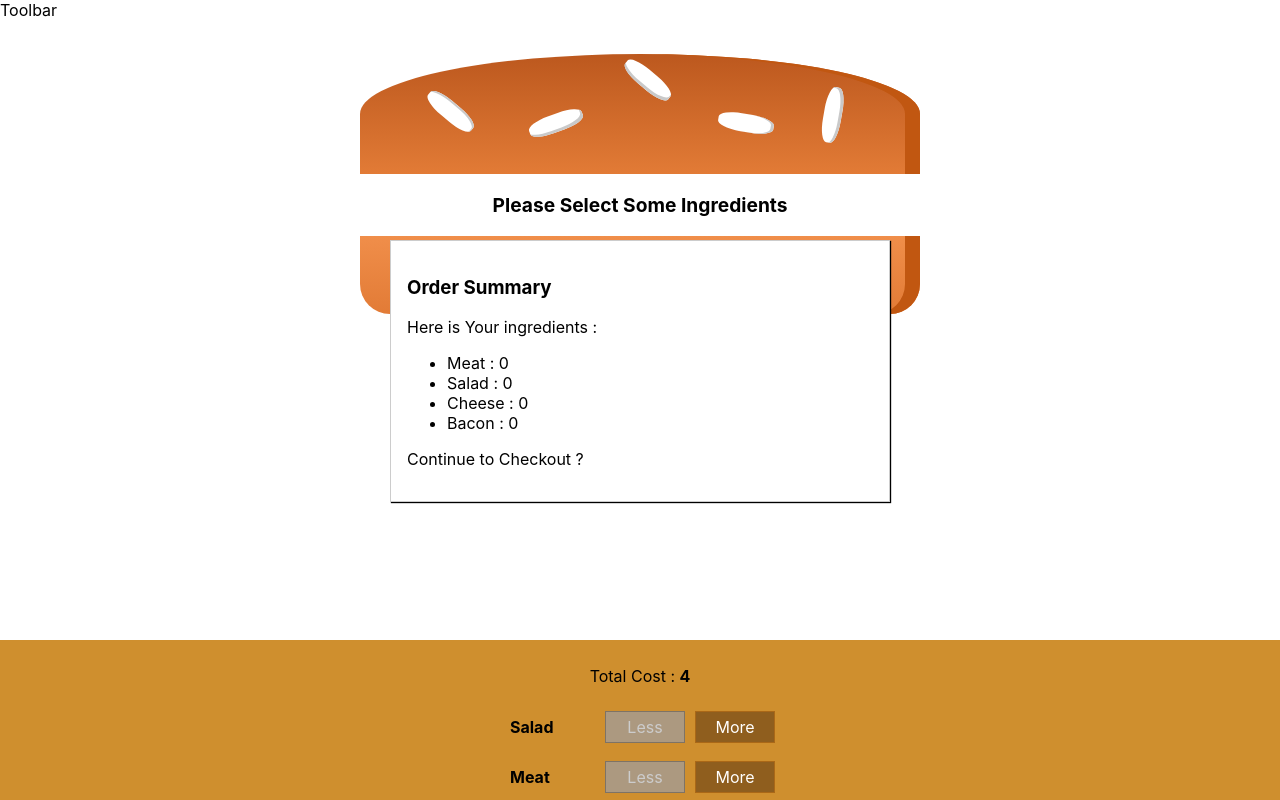
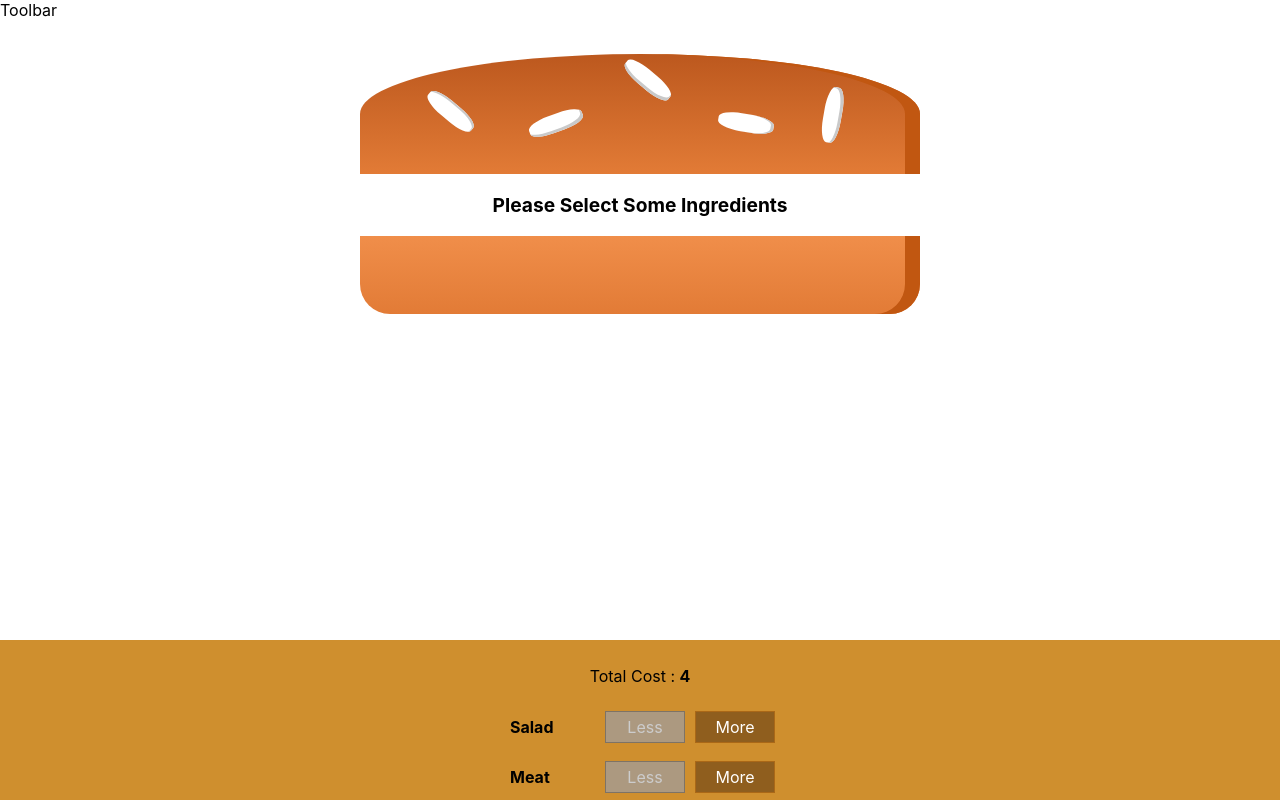
Before and after one commit to Mezba132/Burger-Builder, a React (Create React App) app: page / in a window 1280 px wide. Shown: the top 800 px of the page. Built offline with nearby package versions, Linux system fonts and the light colour scheme.

Commit message:
Show and Hide Modal with Animation

```diff
--- a/src/components/Burger/BuildControls/BuildControls.js
+++ b/src/components/Burger/BuildControls/BuildControls.js
@@ -23,7 +23,9 @@
             })}
         <button
         className={Classes.OrderButton}
-        disabled={!props.purchaseNow}>Order Now</button>
+        disabled={!props.purchaseNow}
+        onClick={props.ordered}
+        >Order Now</button>
         </div>
 )
 
--- a/src/components/Burger/Order-Summary/Order-Summary.js
+++ b/src/components/Burger/Order-Summary/Order-Summary.js
@@ -5,8 +5,8 @@
     const ingredientSummary = Object.keys(props.ingredients)
     .map( igKey => {
     return(
-    <li>
-        <span>{igKey} : {props.ingredients[igKey]}</span>
+    <li key={igKey}>
+         <span>{igKey} : {props.ingredients[igKey]}</span>   {/* Salad : 1 */}
     </li>
     )});
     return (
--- a/src/components/UI/Modal/Modal.js
+++ b/src/components/UI/Modal/Modal.js
@@ -2,7 +2,12 @@
 import Classes from './Modal.module.css';
 
 const modal = (props) => (
-    <div className={Classes.Modal}>
+    <div
+    className={Classes.Modal}
+    style ={{
+        transform : props.show ? 'translateY(0)' : 'translateY(-100vh)',
+        opacity : props.show ? '1' : '0'
+    }}>
         {props.children}
     </div>
 );
--- a/src/containers/BurgerBuilder/BurgerBuilder.js
+++ b/src/containers/BurgerBuilder/BurgerBuilder.js
@@ -25,7 +25,12 @@
             Bacon : 0
         },
         totalPrice : 4,
-        purchaseable : false
+        purchaseable : false,
+        purchasing : false
+    }
+
+    showModalHandler = () => {
+        this.setState({purchasing : true});
     }
 
     updatePurchaseState (ingredients)  {
@@ -80,7 +85,7 @@
         }
         return(
             <Aux>
-                <Modal>
+                <Modal show={this.state.purchasing}>
                     <OrderSummary ingredients={this.state.ingredients}/>
                 </Modal>
                 <Burger ingredients={this.state.ingredients}/>
@@ -89,7 +94,9 @@
                 removeIngredients={this.deleteIngredients}
                 disabled={disableInfo}
                 totalCost={this.state.totalPrice}
-                purchaseNow={this.state.purchaseable}/>
+                purchaseNow={this.state.purchaseable}
+                ordered={this.showModalHandler}
+                />
             </Aux>
         )
     }
```
